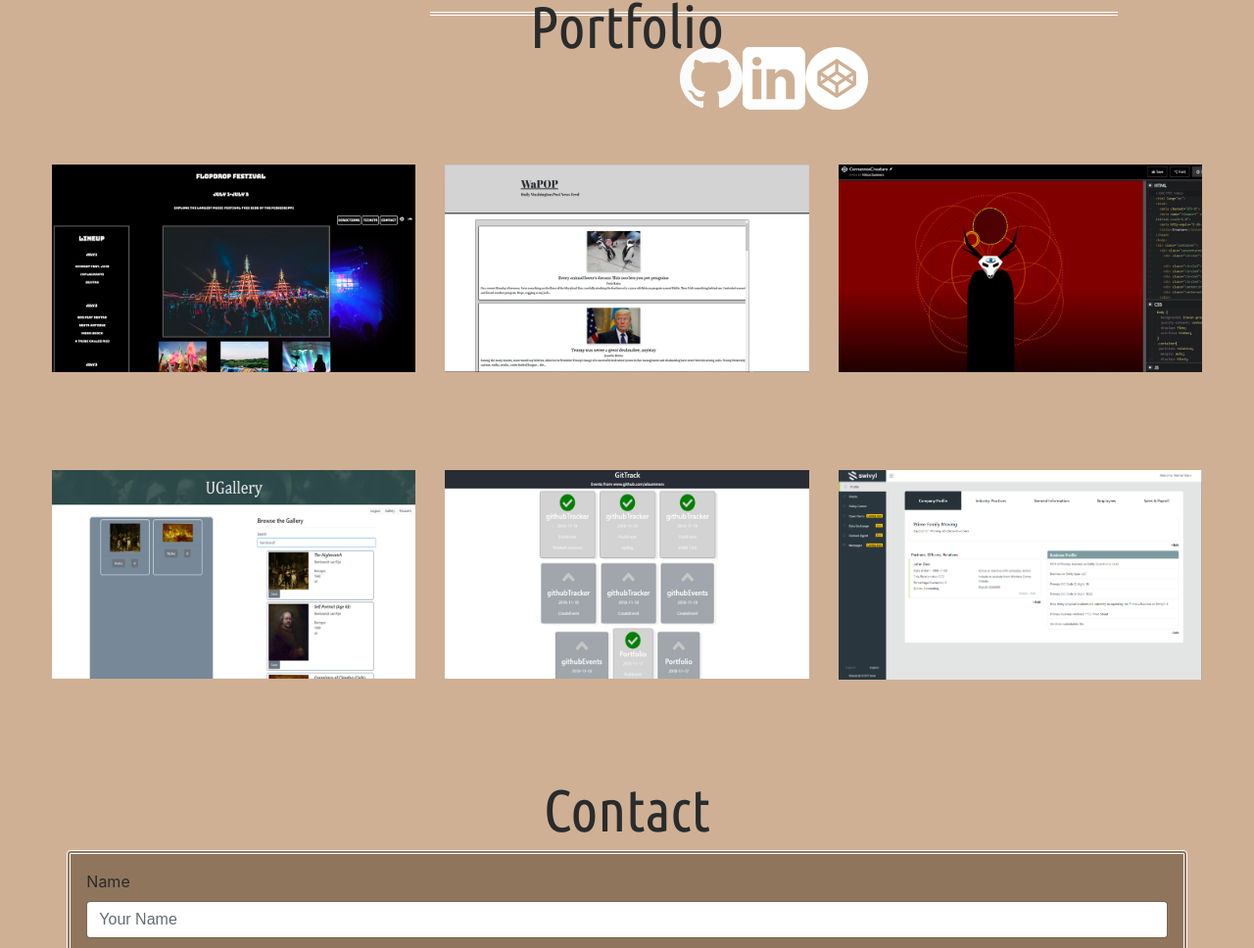
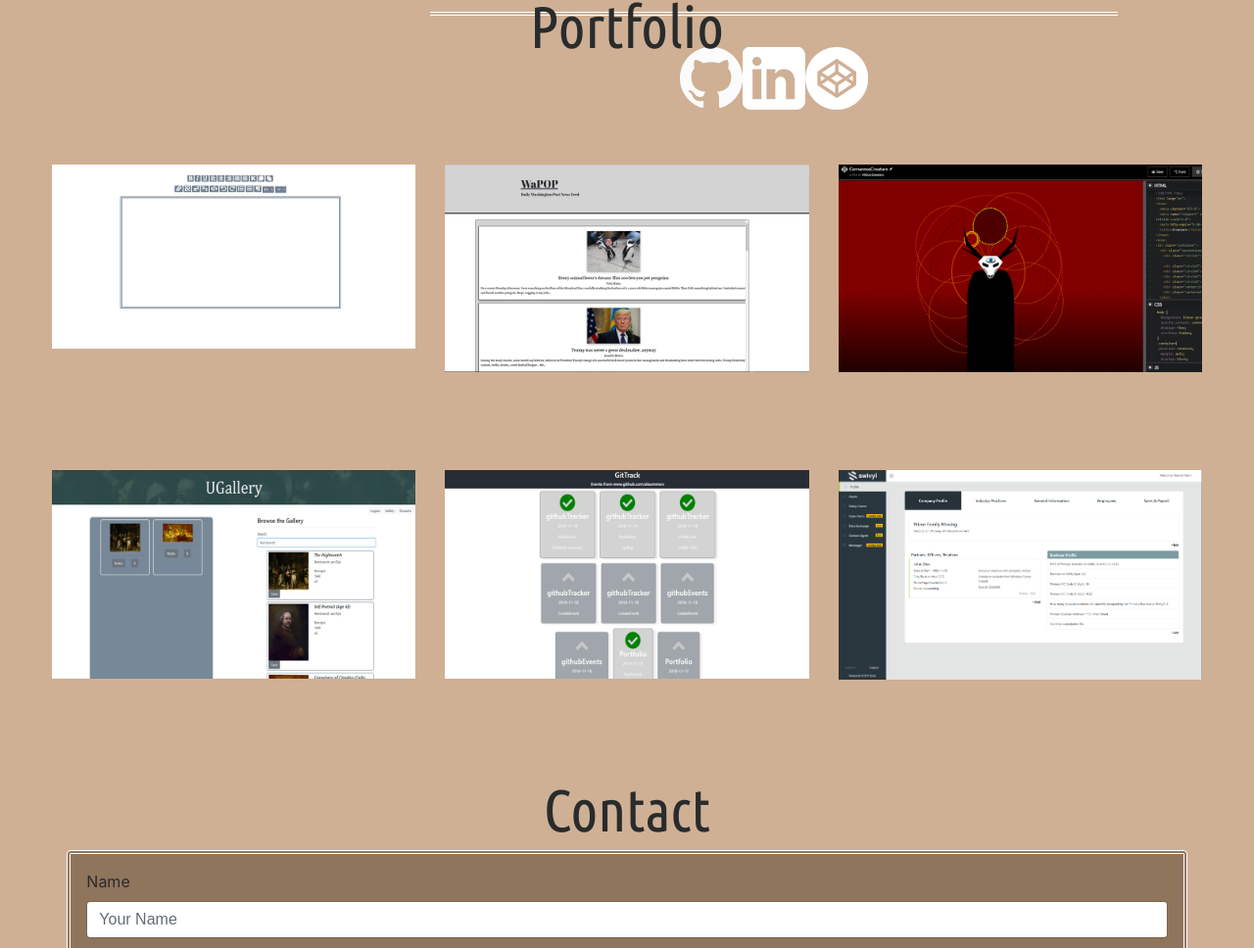
Before and after one commit to alsummers/Portfolio_v1, a website: page index.html in a window 1280 px wide. Shown: the part 1709-2677 px from the top of the page at 98% size. Drawn offline with nearby package versions, Linux system fonts and the light colour scheme.

Commit message:
added text editor

```diff
--- a/index.html
+++ b/index.html
@@ -98,13 +98,13 @@
     <!-- portfolio content -->
     <div class="row">
                 <div class="col wow fadeInLeft">
-                    <a href="https://alsummers.github.io/FlopDrop-Festival-Webpage/">
+                    <a href="https://alsummers.github.io/text_editor_html/">
                             <div class="imageOverlay">
-                                    <img src="./img/FlopDropPage.jpg" alt="Avatar" class="overlayImg">
+                                    <img src="./img/TextEditor.jpg" alt="Avatar" class="overlayImg">
                                     <div class="overlay">
                                     <div class="imageText">
-                                        <h4>FlopDrop Festival</h4>
-                                        <p>HTML/CSS webpage</p>
+                                        <h4>Rich Text Editor</h4>
+                                        <p>HTML/CSS/JavaScript</p>
                                         </div>
                                     </div>
                            </div>
```
Also changed, not shown: img/TextEditor.jpg (added).
